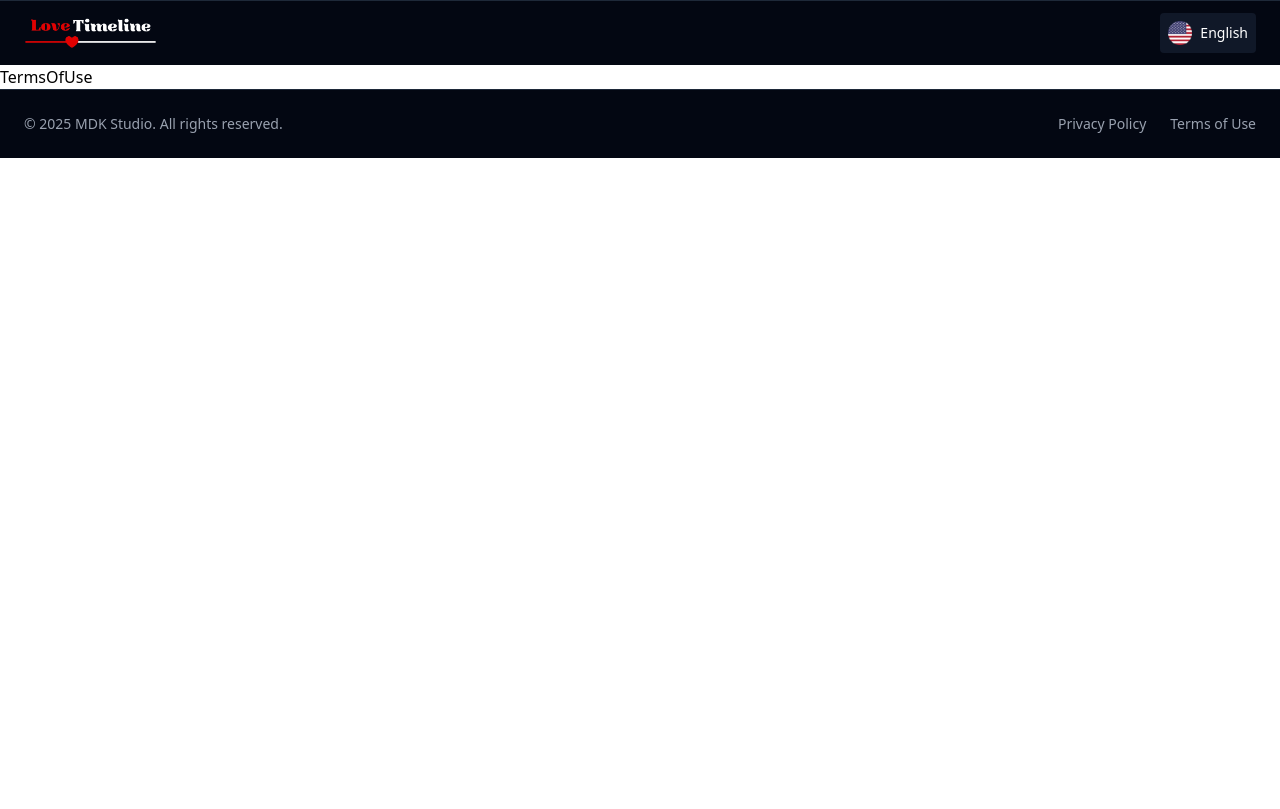
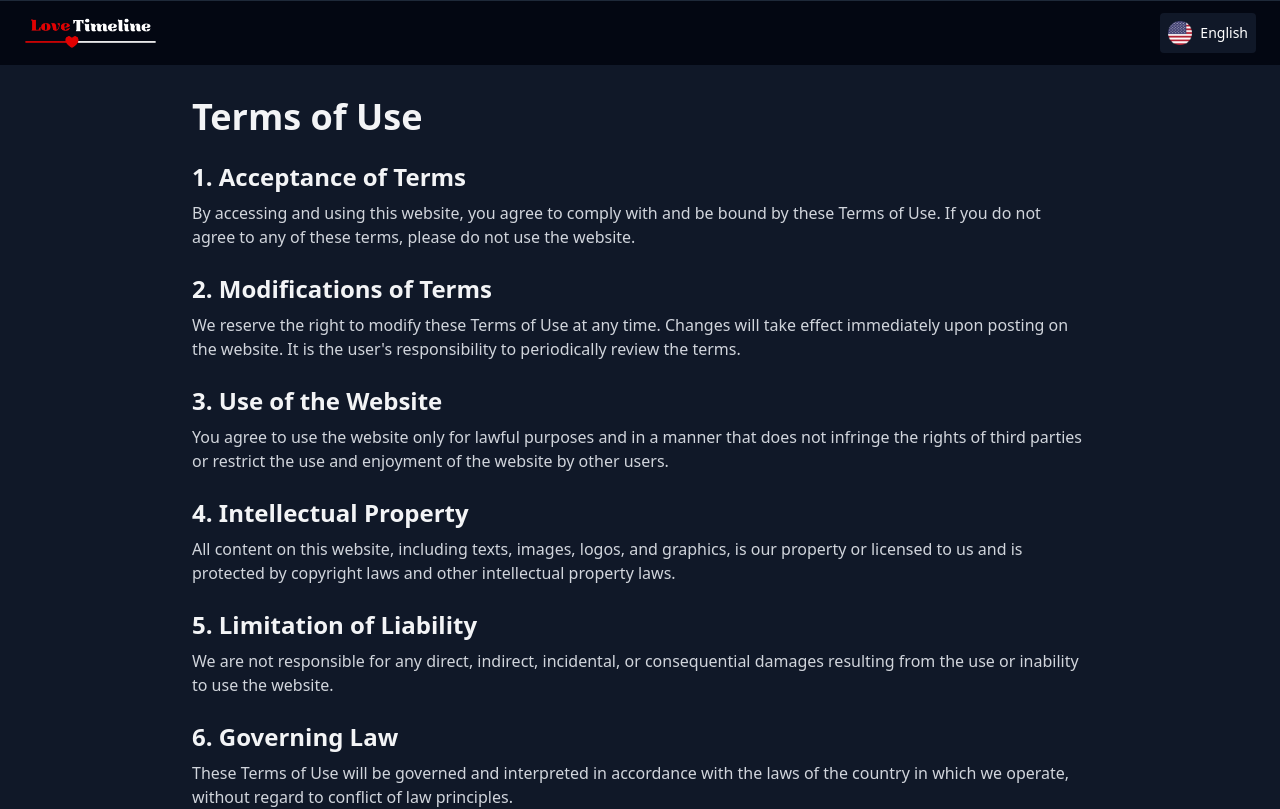
Before and after one commit to daniel99korban/love-timeline, a React (Vite) app: page /terms-of-use in a window 1280 px wide. Shown: the top 809 px of the page. Built offline with nearby package versions, Linux system fonts and the light colour scheme.

Commit message:
criacao da page termos de uso

```diff
--- a/package.json
+++ b/package.json
@@ -25,6 +25,7 @@
     "lucide-react": "^0.487.0",
     "node-fetch": "^3.3.2",
     "react": "^19.0.0",
+    "react-collapse": "^5.1.1",
     "react-currency-input-field": "^3.10.0",
     "react-dom": "^19.0.0",
     "react-dropzone": "^14.3.8",
--- a/src/locales/en/translation.json
+++ b/src/locales/en/translation.json
@@ -126,5 +126,38 @@
       }
     ],
     "update": "Last updated: April 2025"
+  },
+  "terms": {
+    "title": "Terms of Use",
+    "sections": {
+      "acceptance": {
+        "title": "1. Acceptance of Terms",
+        "content": "By accessing and using this website, you agree to comply with and be bound by these Terms of Use. If you do not agree to any of these terms, please do not use the website."
+      },
+      "modifications": {
+        "title": "2. Modifications of Terms",
+        "content": "We reserve the right to modify these Terms of Use at any time. Changes will take effect immediately upon posting on the website. It is the user's responsibility to periodically review the terms."
+      },
+      "usage": {
+        "title": "3. Use of the Website",
+        "content": "You agree to use the website only for lawful purposes and in a manner that does not infringe the rights of third parties or restrict the use and enjoyment of the website by other users."
+      },
+      "intellectual_property": {
+        "title": "4. Intellectual Property",
+        "content": "All content on this website, including texts, images, logos, and graphics, is our property or licensed to us and is protected by copyright laws and other intellectual property laws."
+      },
+      "liability": {
+        "title": "5. Limitation of Liability",
+        "content": "We are not responsible for any direct, indirect, incidental, or consequential damages resulting from the use or inability to use the website."
+      },
+      "law": {
+        "title": "6. Governing Law",
+        "content": "These Terms of Use will be governed and interpreted in accordance with the laws of the country in which we operate, without regard to conflict of law principles."
+      },
+      "contact": {
+        "title": "7. Contact",
+        "content": "If you have questions or concerns about these Terms of Use, please contact us at: contact@example.com."
+      }
+    }
   }
 }
--- a/src/locales/es/translation.json
+++ b/src/locales/es/translation.json
@@ -126,5 +126,38 @@
       }
     ],
     "update": "Última actualización: Abril de 2025"
+  },
+  "terms": {
+    "title": "Términos de Uso",
+    "sections": {
+      "acceptance": {
+        "title": "1. Aceptación de los Términos",
+        "content": "Al acceder y utilizar este sitio web, usted acepta cumplir y estar sujeto a estos Términos de Uso. Si no está de acuerdo con alguno de estos términos, por favor, no utilice el sitio web."
+      },
+      "modifications": {
+        "title": "2. Modificaciones de los Términos",
+        "content": "Nos reservamos el derecho de modificar estos Términos de Uso en cualquier momento. Los cambios entrarán en vigor inmediatamente después de su publicación en el sitio web. Es responsabilidad del usuario revisar periódicamente los términos."
+      },
+      "usage": {
+        "title": "3. Uso del Sitio Web",
+        "content": "Usted se compromete a utilizar el sitio web solo para fines legales y de manera que no infrinja los derechos de terceros ni restrinja el uso y disfrute del sitio web por parte de otros usuarios."
+      },
+      "intellectual_property": {
+        "title": "4. Propiedad Intelectual",
+        "content": "Todo el contenido de este sitio web, incluidos textos, imágenes, logotipos y gráficos, es de nuestra propiedad o está licenciado para nosotros y está protegido por leyes de derechos de autor y otras leyes de propiedad intelectual."
+      },
+      "liability": {
+        "title": "5. Limitación de Responsabilidad",
+        "content": "No somos responsables de ningún daño directo, indirecto, incidental o consecuente que resulte del uso o la imposibilidad de uso del sitio web."
+      },
+      "law": {
+        "title": "6. Ley Aplicable",
+        "content": "Estos Términos de Uso se regirán e interpretarán de acuerdo con las leyes del país en el que operamos, sin tener en cuenta los principios de conflicto de leyes."
+      },
+      "contact": {
+        "title": "7. Contacto",
+        "content": "Si tiene preguntas o inquietudes sobre estos Términos de Uso, contáctenos en: contacto@ejemplo.com."
+      }
+    }
   }
 }
--- a/src/locales/pt/translation.json
+++ b/src/locales/pt/translation.json
@@ -126,5 +126,38 @@
       }
     ],
     "update": "Última atualização: Abril de 2025"
+  },
+  "terms": {
+    "title": "Termos de Uso",
+    "sections": {
+      "acceptance": {
+        "title": "1. Aceitação dos Termos",
+        "content": "Ao acessar e utilizar este site, você concorda em cumprir e estar vinculado a estes Termos de Uso. Se você não concorda com algum destes termos, por favor, não utilize o site."
+      },
+      "modifications": {
+        "title": "2. Modificações dos Termos",
+        "content": "Reservamo-nos o direito de modificar estes Termos de Uso a qualquer momento. As alterações entrarão em vigor imediatamente após a publicação no site. É responsabilidade do usuário revisar os termos periodicamente."
+      },
+      "usage": {
+        "title": "3. Uso do Site",
+        "content": "Você concorda em utilizar o site apenas para fins legais e de maneira que não infrinja os direitos de terceiros ou restrinja o uso e aproveitamento do site por outros usuários."
+      },
+      "intellectual_property": {
+        "title": "4. Propriedade Intelectual",
+        "content": "Todo o conteúdo presente neste site, incluindo textos, imagens, logotipos e gráficos, é de nossa propriedade ou licenciado para nós e está protegido por leis de direitos autorais e outras leis de propriedade intelectual."
+      },
+      "liability": {
+        "title": "5. Limitação de Responsabilidade",
+        "content": "Não nos responsabilizamos por quaisquer danos diretos, indiretos, incidentais ou consequenciais resultantes do uso ou da incapacidade de uso do site."
+      },
+      "law": {
+        "title": "6. Lei Aplicável",
+        "content": "Estes Termos de Uso serão regidos e interpretados de acordo com as leis do país em que operamos, sem considerar conflitos de princípios legais."
+      },
+      "contact": {
+        "title": "7. Contato",
+        "content": "Se você tiver dúvidas ou preocupações sobre estes Termos de Uso, entre em contato conosco através do e-mail: contato@exemplo.com."
+      }
+    }
   }
 }
--- a/src/pages/PrivacyPolicy.tsx
+++ b/src/pages/PrivacyPolicy.tsx
@@ -1,32 +1,30 @@
-import { useTranslation } from "react-i18next";
+import { useTranslation } from 'react-i18next';
 
 export const PrivacyPolicy = () => {
   const { t } = useTranslation();
 
-  const sections = t("privacy_policy.sections", { returnObjects: true }) as {
+  const sections = t('privacy_policy.sections', { returnObjects: true }) as {
     heading: string;
     content: string;
   }[];
 
   return (
-    <div className="min-h-screen bg-gray-950 text-gray-100 py-16 px-6">
+    <div className="min-h-screen bg-gray-900 text-gray-100 py-16 px-6">
       <div className="max-w-3xl mx-auto">
-        <h1 className="text-3xl font-bold mb-6">{t("privacy_policy.title")}</h1>
+        <h1 className="text-4xl font-bold mb-8">{t('privacy_policy.title')}</h1>
 
-        <p className="mb-4">{t("privacy_policy.intro")}</p>
+        <p className="mb-6 text-lg text-gray-300">{t('privacy_policy.intro')}</p>
 
-        {sections.map((section, index) => (
-          <div key={index}>
-            <h2 className="text-xl font-semibold mt-6 mb-2">
-              {section.heading}
-            </h2>
-            <p className="mb-4">{section.content}</p>
-          </div>
-        ))}
+        <div className="space-y-8">
+          {sections.map((section, index) => (
+            <div key={index}>
+              <h2 className="text-2xl font-semibold mb-2">{section.heading}</h2>
+              <p className="text-gray-300">{section.content}</p>
+            </div>
+          ))}
+        </div>
 
-        <p className="mt-8 text-sm text-gray-400">
-          {t("privacy_policy.update")}
-        </p>
+        <p className="mt-12 text-sm text-gray-400">{t('privacy_policy.update')}</p>
       </div>
     </div>
   );
--- a/src/pages/TermsOfUse.tsx
+++ b/src/pages/TermsOfUse.tsx
@@ -1,5 +1,35 @@
+import React from 'react';
+import { useTranslation } from 'react-i18next';
+
 export const TermsOfUse = () => {
+  const { t } = useTranslation();
+
+  const sections = [
+    'acceptance',
+    'modifications',
+    'usage',
+    'intellectual_property',
+    'liability',
+    'law',
+    'contact'
+  ];
+
   return (
-    <div>TermsOfUse</div>
-  )
-}
+    <div className="min-h-screen bg-gray-900 text-gray-100 p-8">
+      <div className="max-w-4xl mx-auto">
+        <h1 className="text-4xl font-bold mb-6">{t('terms.title')}</h1>
+
+        {sections.map((key) => (
+          <section key={key} className="mb-6">
+            <h2 className="text-2xl font-semibold mb-2">
+              {t(`terms.sections.${key}.title`)}
+            </h2>
+            <p className="text-gray-300">
+              {t(`terms.sections.${key}.content`)}
+            </p>
+          </section>
+        ))}
+      </div>
+    </div>
+  );
+};
```
Also changed, not shown: 1 other file (tests, documents, lock files or other folders).
